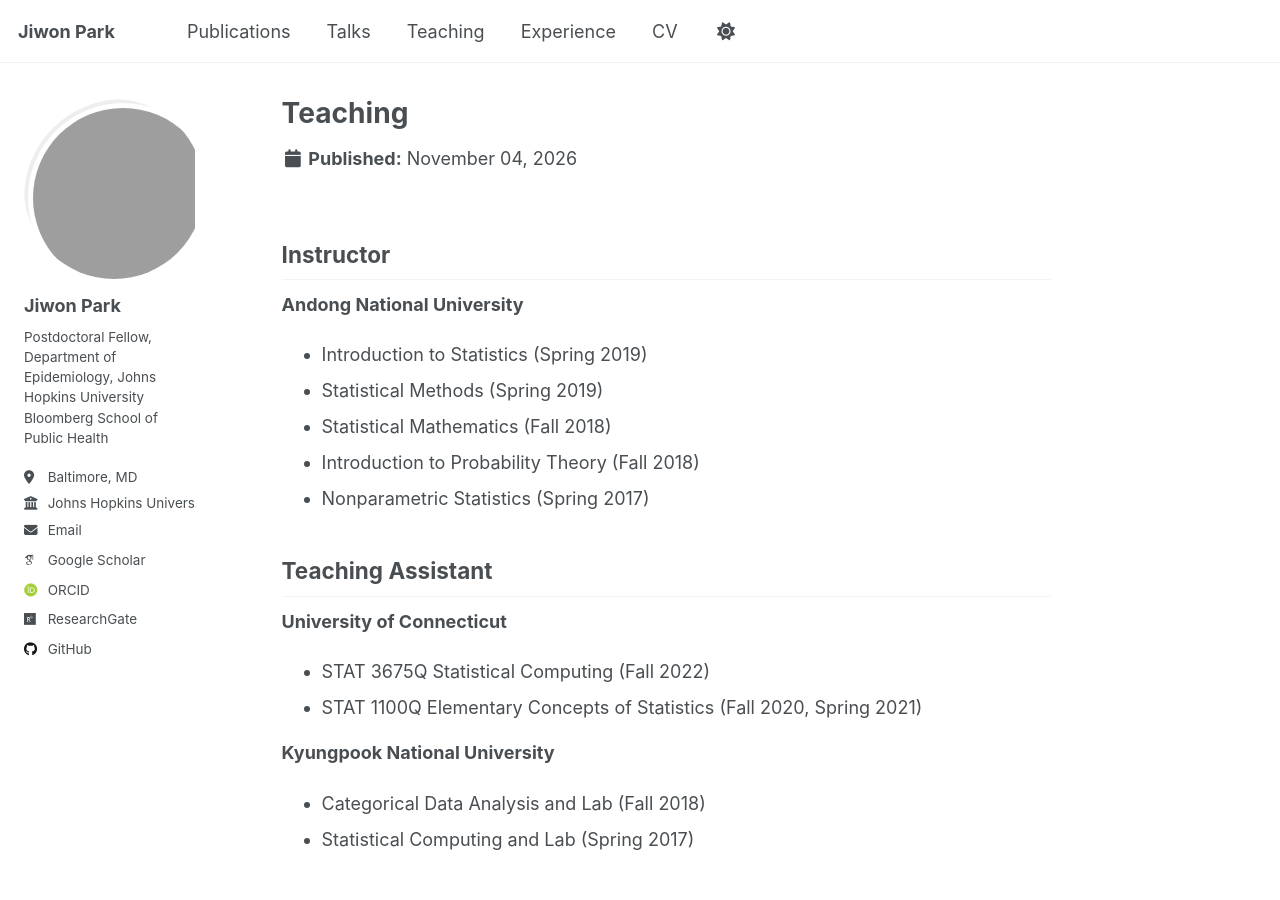
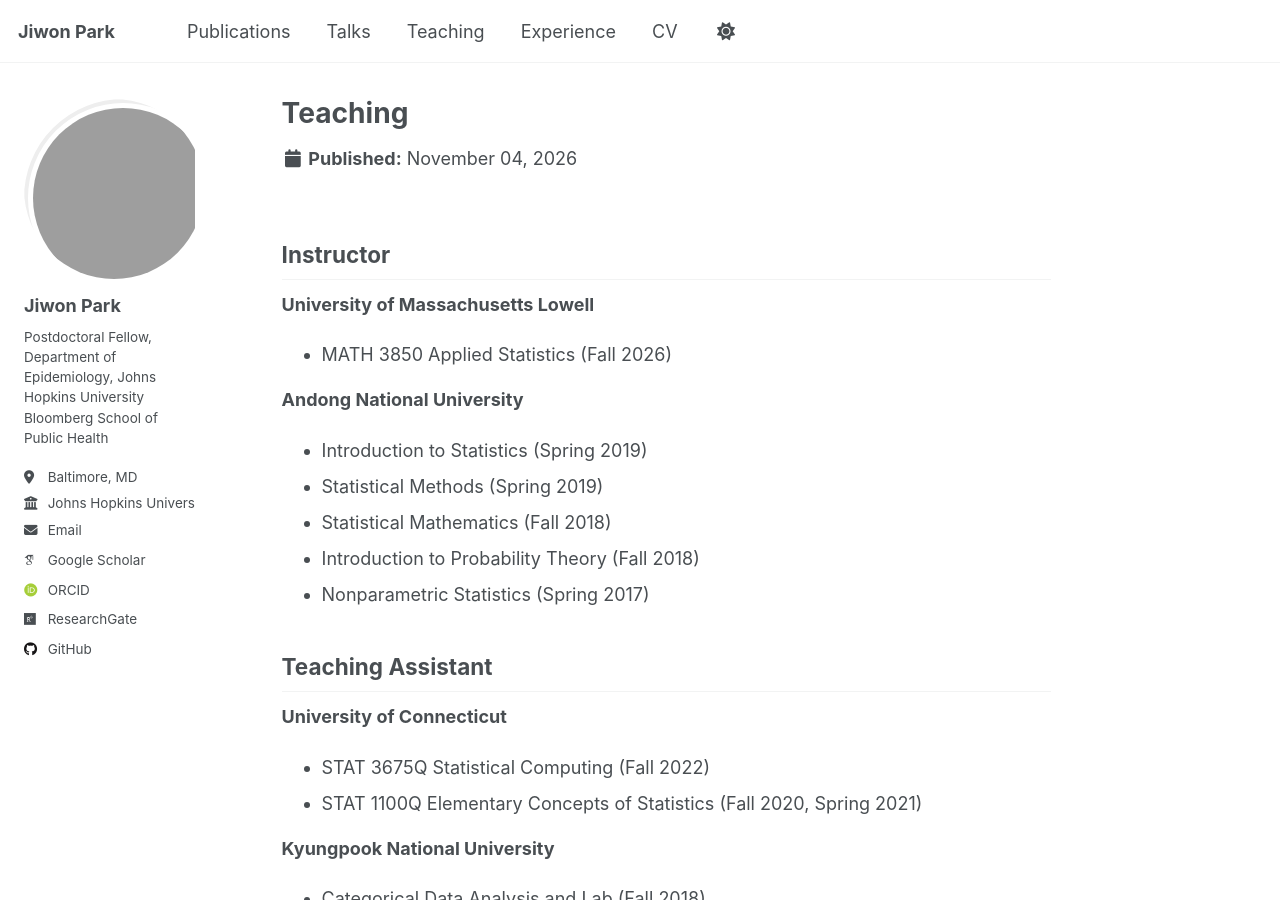
Before and after one commit to JiwonPark41/JiwonPark41.github.io, a Jekyll site: the page built from _pages/teaching.md, in a window 1280 px wide and 900 px high. Built offline with Jekyll 4.4.1, drawn with Linux system fonts in a browser that asks for light colours; some web fonts are replaced; a script that is not in the unit is left out.

Commit message:
Update teaching information with new position
Added teaching position at University of Massachusetts Lowell for MATH 3850 Applied Statistics in Fall 2026.

```diff
--- a/_pages/teaching.md
+++ b/_pages/teaching.md
@@ -7,6 +7,9 @@ pagination: false
 ---
 
 ## Instructor
+**University of Massachusetts Lowell**
+- MATH 3850 Applied Statistics (Fall 2026)
+
 **Andong National University**
 - Introduction to Statistics (Spring 2019)
 - Statistical Methods (Spring 2019)
```
